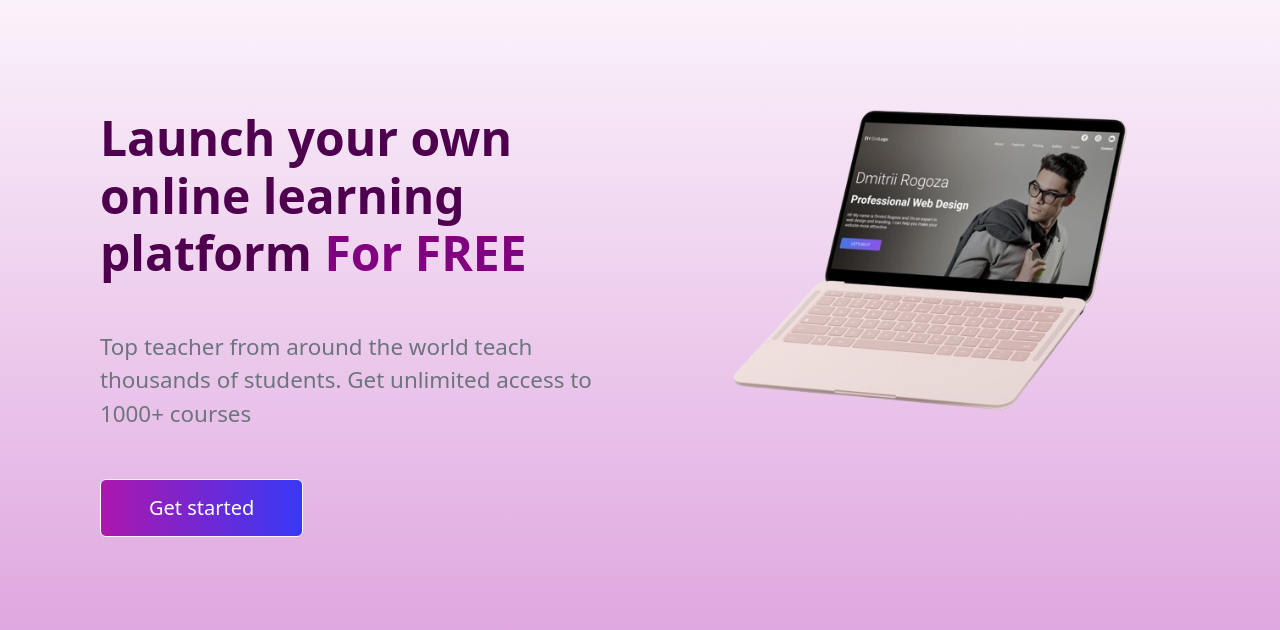
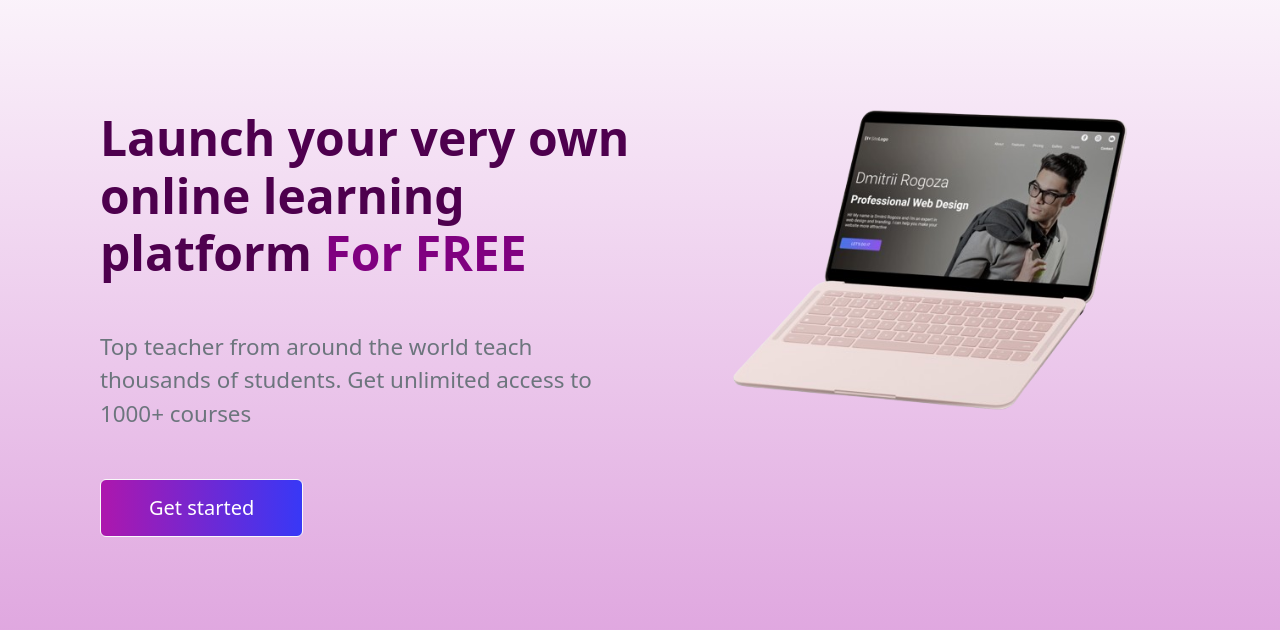
Before and after one commit to hajratariqi/Bootstrap-webpage, a plain HTML site: page index.html in a window 1280 px wide. Shown: the part 106-736 px from the top of the page. Drawn offline with nearby package versions, Linux system fonts and the light colour scheme.

Commit message:
minor changes

```diff
--- a/index.html
+++ b/index.html
@@ -33,7 +33,7 @@
     <div class="row d-flex flex-wrap justify-content-around">
 
             <div class="content-box col-12 p-0 col-sm-6">
-                <h1>Launch your own online learning platform <span>For FREE</span></h1>
+                <h1>Launch your very own online learning platform <span>For FREE</span></h1>
                 <p class="my-5 text-secondary">Top teacher from around the world teach thousands of students. Get unlimited access to 1000+ courses</p>
                 <button class="p-3 px-5 rounded border border-light text-white h5">Get started</button>
             </div>
```
